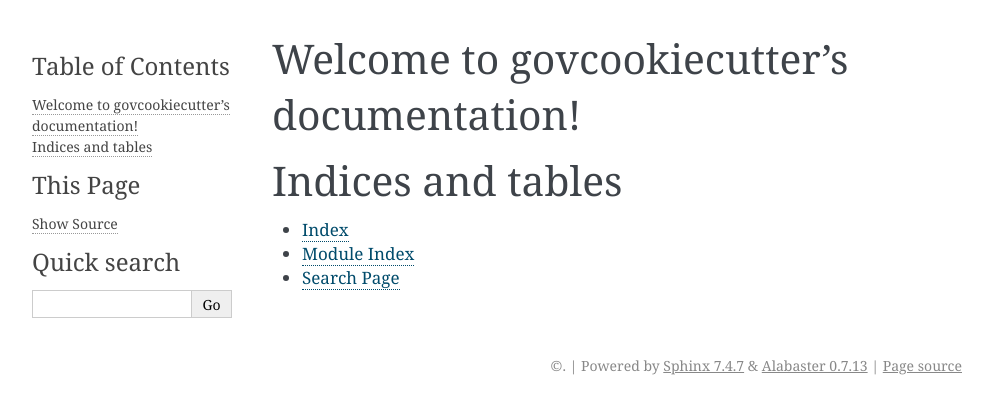
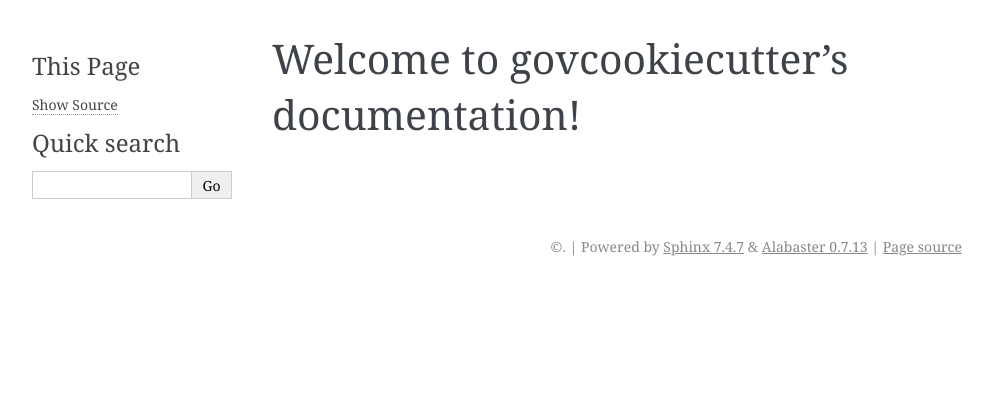
Before and after one commit to best-practice-and-impact/govcookiecutter, a Sphinx documentation site: the page built from docs/index.rst, in a window 1280 px wide. Shown: the top 414 px of the page, without its empty margins (148-1141 px from the left). Built offline with Sphinx 7.4.7, drawn with Linux system fonts in a browser that asks for light colours.

Commit message:
Remove unnecessary Sphinx references to index, module index, and search
See PR #4 (https://github.com/ukgovdatascience/govcookiecutter/pull/4#discussion_r427827846).

```diff
--- a/docs/index.rst
+++ b/docs/index.rst
@@ -9,12 +9,3 @@
 .. toctree::
    :maxdepth: 2
    :caption: Contents:
-
-
-
-Indices and tables
-==================
-
-* :ref:`genindex`
-* :ref:`modindex`
-* :ref:`search`
```
Also changed, not shown: {{ cookiecutter.repo_name }}/docs/index.md (+0 -8 lines).
